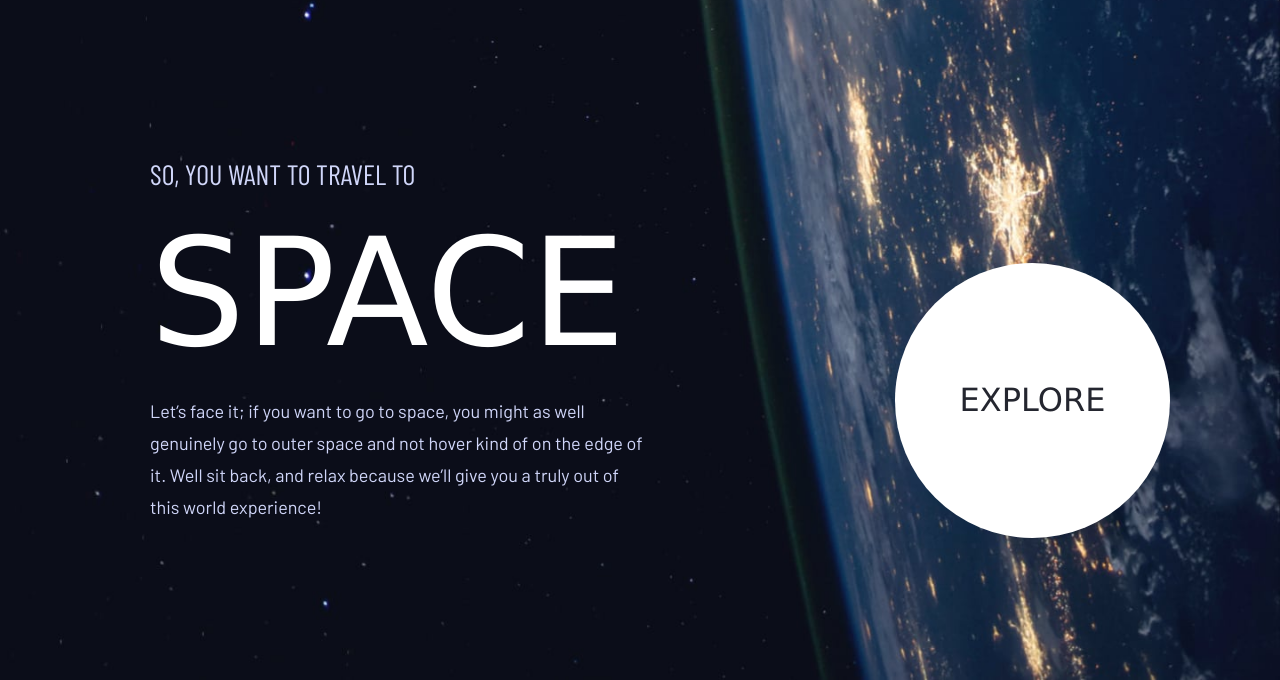
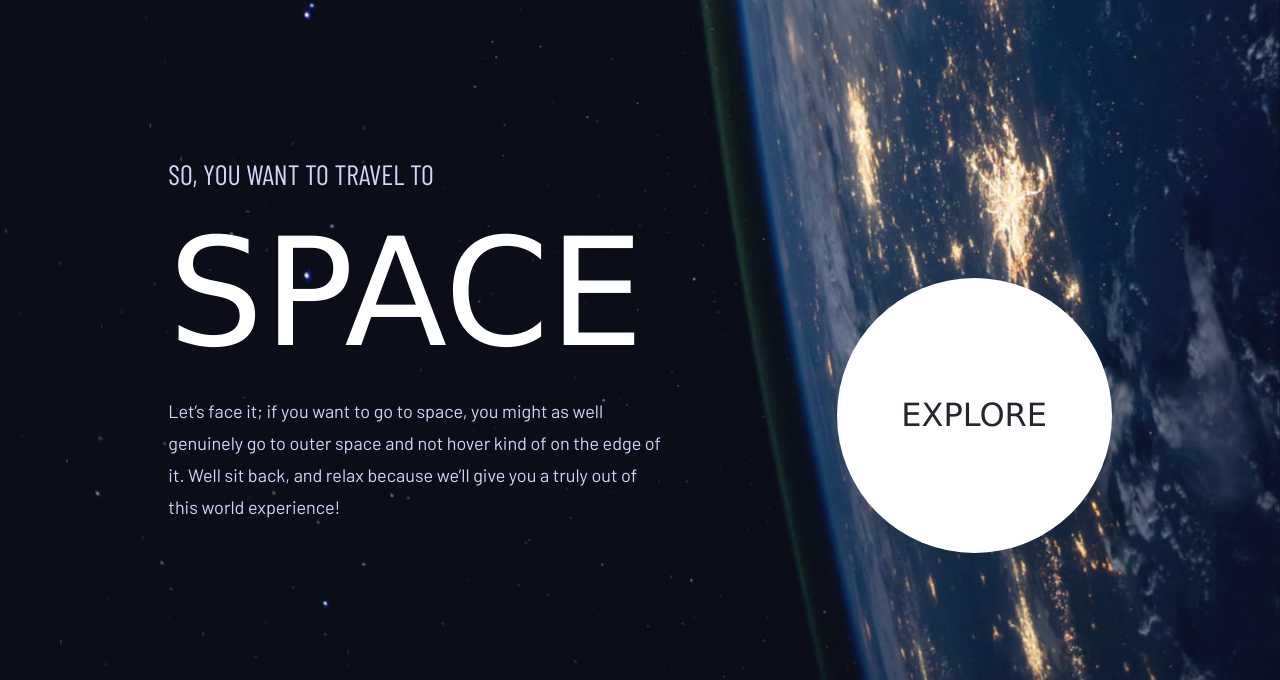
Before and after one commit to alishazin/frontend-challenge, a Django app: page /home/ in a window 1280 px wide. Shown: the part 120-800 px from the top of the page. Run offline with Django 4.2, Linux system fonts and the light colour scheme; some web fonts are replaced.

Commit message:
Update home.css

```diff
--- a/static/css/home.css
+++ b/static/css/home.css
@@ -9,9 +9,8 @@ div.content {
     width: 100%;
     height: calc(100% - 120px);
     display: flex;
-    justify-content: space-between;
+    justify-content: space-evenly;
     align-items: center;
-    padding: 0 110px 0 150px;
 }
 div.content > main {
     width: 500px;
@@ -44,7 +43,7 @@ div.content > main > p {
 }
 div.content > a.button {
     position: relative;
-    margin-top: 120px;
+    margin-top: 150px;
     width: 275px;
     height: 275px;
     border-radius: 50%;
```
